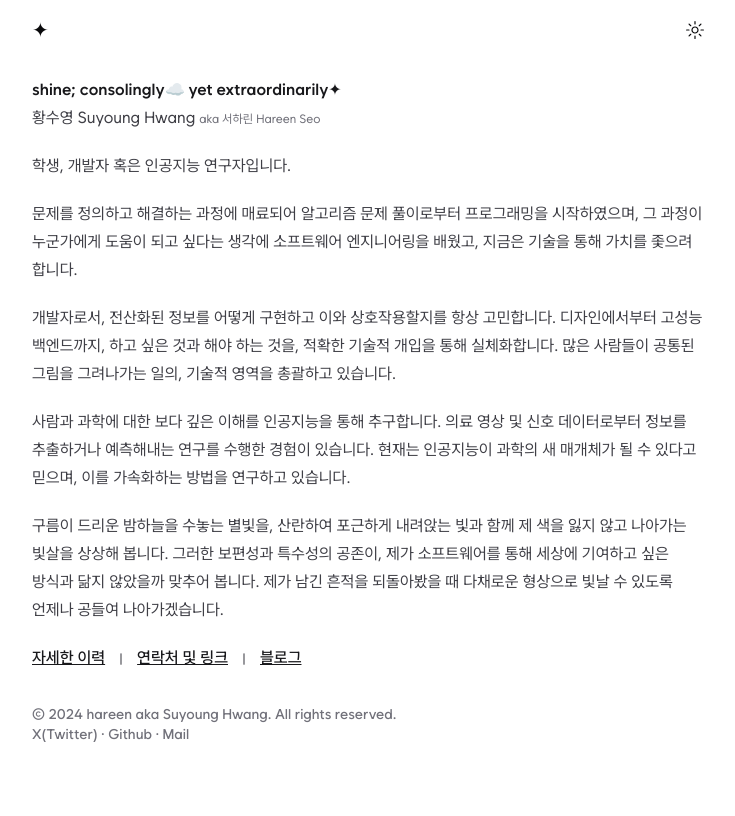
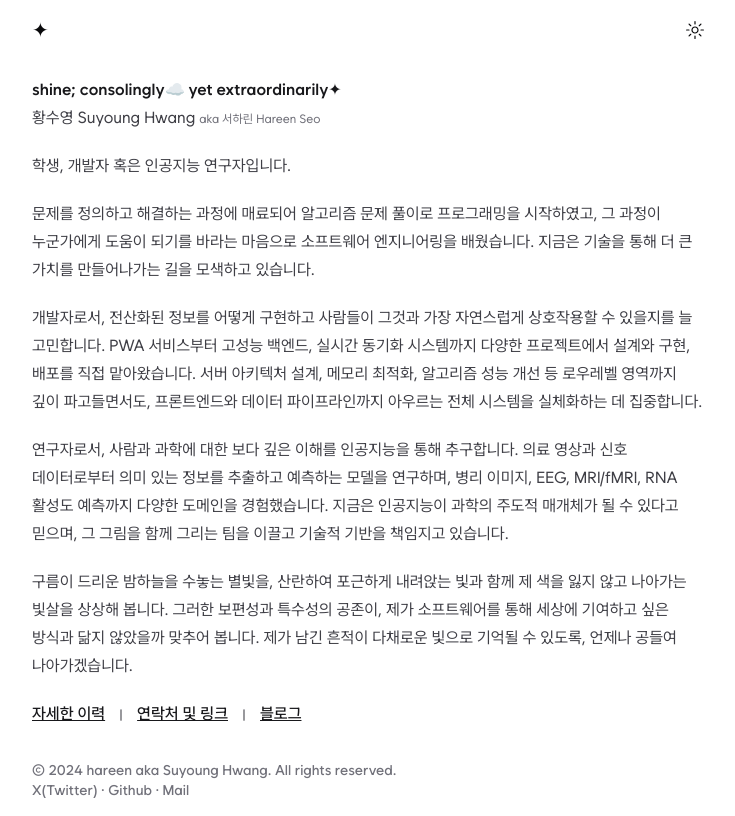
Before and after one commit to hareeen/hareen.io, a Next.js app: page / in a window 1280 px wide. Shown: the whole page, without its empty margins (272-1007 px from the left). Built offline with nearby package versions, Linux system fonts and the light colour scheme.

Commit message:
Refine personal introduction content for clarity and detail
Restructure sections to better separate developer and researcher roles
Add specific technical details about projects and research domains
Improve paragraph formatting and remove unnecessary line breaks

```diff
--- a/src/app/content.mdx
+++ b/src/app/content.mdx
@@ -3,17 +3,18 @@
 
 학생, 개발자 혹은 인공지능 연구자입니다.
 
-문제를 정의하고 해결하는 과정에 매료되어 알고리즘 문제 풀이로부터 프로그래밍을 시작하였으며, 그 과정이 누군가에게 도움이 되고 싶다는
-생각에 소프트웨어 엔지니어링을 배웠고, 지금은 기술을 통해 가치를 좇으려 합니다.
+문제를 정의하고 해결하는 과정에 매료되어 알고리즘 문제 풀이로 프로그래밍을 시작하였고,
+그 과정이 누군가에게 도움이 되기를 바라는 마음으로 소프트웨어 엔지니어링을 배웠습니다.
+지금은 기술을 통해 더 큰 가치를 만들어나가는 길을 모색하고 있습니다.
 
-개발자로서, 전산화된 정보를 어떻게 구현하고 이와 상호작용할지를 항상 고민합니다.
-디자인에서부터 고성능 백엔드까지, 하고 싶은 것과 해야 하는 것을, 적확한 기술적 개입을 통해 실체화합니다.
-많은 사람들이 공통된 그림을 그려나가는 일의, 기술적 영역을 총괄하고 있습니다.
+개발자로서, 전산화된 정보를 어떻게 구현하고 사람들이 그것과 가장 자연스럽게 상호작용할 수 있을지를 늘 고민합니다.
+PWA 서비스부터 고성능 백엔드, 실시간 동기화 시스템까지 다양한 프로젝트에서 설계와 구현, 배포를 직접 맡아왔습니다.
+서버 아키텍처 설계, 메모리 최적화, 알고리즘 성능 개선 등 로우레벨 영역까지 깊이 파고들면서도, 프론트엔드와 데이터 파이프라인까지 아우르는 전체 시스템을 실체화하는 데 집중합니다.
 
-사람과 과학에 대한 보다 깊은 이해를 인공지능을 통해 추구합니다.
-의료 영상 및 신호 데이터로부터 정보를 추출하거나 예측해내는 연구를 수행한 경험이 있습니다.
-현재는 인공지능이 과학의 새 매개체가 될 수 있다고 믿으며, 이를 가속화하는 방법을 연구하고 있습니다.
+연구자로서, 사람과 과학에 대한 보다 깊은 이해를 인공지능을 통해 추구합니다.
+의료 영상과 신호 데이터로부터 의미 있는 정보를 추출하고 예측하는 모델을 연구하며, 병리 이미지, EEG, MRI/fMRI, RNA 활성도 예측까지 다양한 도메인을 경험했습니다.
+지금은 인공지능이 과학의 주도적 매개체가 될 수 있다고 믿으며, 그 그림을 함께 그리는 팀을 이끌고 기술적 기반을 책임지고 있습니다.
 
-구름이 드리운 밤하늘을 수놓는 별빛을, 산란하여 포근하게 내려앉는 빛과 함께 제 색을 잃지 않고 나아가는 빛살을
-상상해 봅니다. 그러한 보편성과 특수성의 공존이, 제가 소프트웨어를 통해 세상에 기여하고 싶은 방식과 닮지 않았을까 맞추어
-봅니다. 제가 남긴 흔적을 되돌아봤을 때 다채로운 형상으로 빛날 수 있도록 언제나 공들여 나아가겠습니다.
+구름이 드리운 밤하늘을 수놓는 별빛을, 산란하여 포근하게 내려앉는 빛과 함께 제 색을 잃지 않고 나아가는 빛살을 상상해 봅니다.
+그러한 보편성과 특수성의 공존이, 제가 소프트웨어를 통해 세상에 기여하고 싶은 방식과 닮지 않았을까 맞추어 봅니다.
+제가 남긴 흔적이 다채로운 빛으로 기억될 수 있도록, 언제나 공들여 나아가겠습니다.
```
